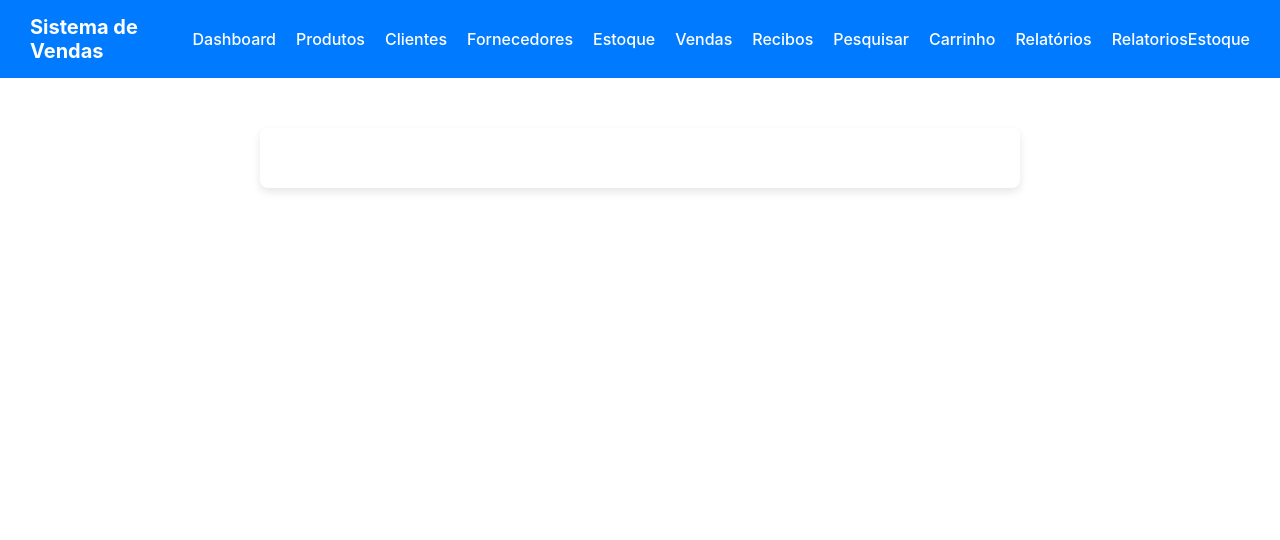
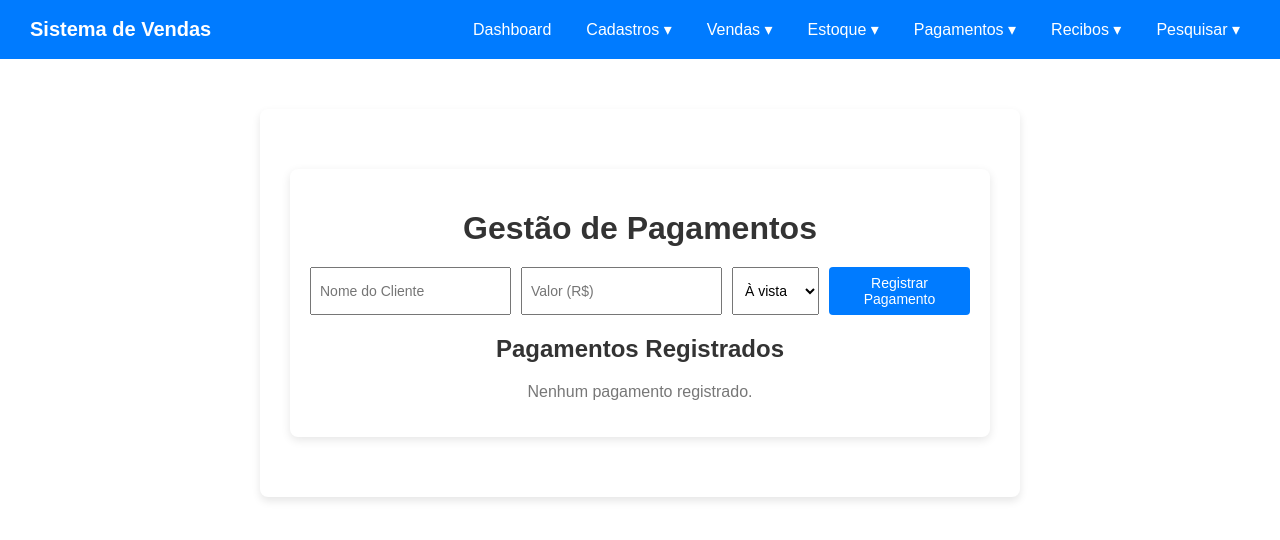
Before and after one commit to luismachadoprusch-bot/Vendas, a React (Create React App) app in the folder vendas-simples/: page /GestaoPagamentos in a window 1280 px wide. Shown: the top 540 px of the page. Built offline with nearby package versions, Linux system fonts and the light colour scheme.

Commit message:
Novas atualização

```diff
--- a/vendas-simples/src/App.css
+++ b/vendas-simples/src/App.css
@@ -6,6 +6,7 @@
   background-color: #007bff;
   color: white;
   padding: 15px 30px;
+  font-family: Arial, sans-serif;
 }
 
 .navbar-logo {
@@ -13,25 +14,73 @@
   font-size: 20px;
 }
 
-.navbar-links a {
+.navbar-links {
+  display: flex;
+  align-items: center;
+  gap: 15px;
+}
+
+/* Links normais */
+.navbar-links a, .dropbtn {
   color: white;
-  margin-left: 20px;
   text-decoration: none;
   font-weight: 500;
+  padding: 5px 10px;
+  border: none;
+  background: none;
+  cursor: pointer;
+  font-size: 16px;
 }
 
-.navbar-links a:hover {
-  text-decoration: underline;
+.navbar-links a:hover, .dropbtn:hover {
+  background-color: rgba(255, 255, 255, 0.2);
+  border-radius: 4px;
+}
+
+/* Dropdown container */
+.dropdown {
+  position: relative;
+  display: inline-block;
+}
+
+/* Dropdown menu */
+.dropdown-content {
+  display: none;
+  position: absolute;
+  top: 35px;
+  left: 0;
+  background-color: white;
+  min-width: 160px;
+  border-radius: 4px;
+  box-shadow: 0px 4px 8px rgba(0,0,0,0.2);
+  z-index: 1;
+}
+
+/* Links dentro do dropdown */
+.dropdown-content a {
+  color: #333;
+  padding: 10px;
+  text-decoration: none;
+  display: block;
+}
+
+.dropdown-content a:hover {
+  background-color: #f1f1f1;
+}
+
+/* Mostrar dropdown ao passar o mouse */
+.dropdown:hover .dropdown-content {
+  display: block;
 }
 
 /* Container principal */
 .container {
   padding: 30px;
-  font-family: Arial, sans-serif;
 }
 
 /* Dashboard simplificado */
 .dashboard {
   text-align: center;
   margin-top: 50px;
+  font-family: Arial, sans-serif;
 }
--- a/vendas-simples/src/App.js
+++ b/vendas-simples/src/App.js
@@ -1,4 +1,4 @@
-import React from 'react';
+import React, { useState } from 'react';
 import { BrowserRouter as Router, Routes, Route, Link } from 'react-router-dom';
 import CadastroProdutos from './CadastroProdutos';
 import CadastroClientes from './CadastroClientes';
@@ -10,24 +10,103 @@ import PesquisaProdutos from './PesquisaProdutos';
 import CarrinhoCompras from './CarrinhoCompras';
 import RelatoriosVendas from './RelatoriosVendas';
 import RelatoriosEstoque from './RelatoriosEstoque';
+import GestaoPagamentos from './GestaoPagamentos';
 import './App.css';
 
 function Navbar() {
+  const [showCadastros, setShowCadastros] = useState(false);
+  const [showVendas, setShowVendas] = useState(false);
+  const [showEstoque, setShowEstoque] = useState(false);
+  const [showPagamentos, setShowPagamentos] = useState(false);
+  const [showRecibos, setShowRecibos] = useState(false);
+  const [showPesquisar, setShowPesquisar] = useState(false);
+
   return (
     <nav className="navbar">
       <div className="navbar-logo">Sistema de Vendas</div>
       <div className="navbar-links">
-        <Link to="/">Dashboard</Link>
-        <Link to="/produtos">Produtos</Link>
-        <Link to="/clientes">Clientes</Link>
-        <Link to="/fornecedores">Fornecedores</Link>
-        <Link to="/estoque">Estoque</Link>
-        <Link to="/vendas">Vendas</Link>
-        <Link to="/recibos">Recibos</Link>
-        <Link to="/pesquisar">Pesquisar</Link>
-        <Link to="/carrinho">Carrinho</Link>
-        <Link to="/relatorios">Relatórios</Link>
-         <Link to="/RelatoriosEstoque">RelatoriosEstoque</Link>
+
+        {/* Dashboard */}
+        <div className="dropdown">
+          <Link to="/">Dashboard</Link>
+        </div>
+
+        {/* Cadastros */}
+        <div className="dropdown"
+             onMouseEnter={() => setShowCadastros(true)}
+             onMouseLeave={() => setShowCadastros(false)}>
+          <button className="dropbtn">Cadastros ▾</button>
+          {showCadastros && (
+            <div className="dropdown-content">
+              <Link to="/produtos">Produtos</Link>
+              <Link to="/clientes">Clientes</Link>
+              <Link to="/fornecedores">Fornecedores</Link>
+            </div>
+          )}
+        </div>
+
+        {/* Vendas */}
+        <div className="dropdown"
+             onMouseEnter={() => setShowVendas(true)}
+             onMouseLeave={() => setShowVendas(false)}>
+          <button className="dropbtn">Vendas ▾</button>
+          {showVendas && (
+            <div className="dropdown-content">
+              <Link to="/vendas">Registro de Vendas</Link>
+              <Link to="/carrinho">Carrinho</Link>
+            </div>
+          )}
+        </div>
+
+        {/* Estoque */}
+        <div className="dropdown"
+             onMouseEnter={() => setShowEstoque(true)}
+             onMouseLeave={() => setShowEstoque(false)}>
+          <button className="dropbtn">Estoque ▾</button>
+          {showEstoque && (
+            <div className="dropdown-content">
+              <Link to="/estoque">Controle Estoque</Link>
+              <Link to="/RelatoriosEstoque">Relatórios Estoque</Link>
+            </div>
+          )}
+        </div>
+
+        {/* Pagamentos */}
+        <div className="dropdown"
+             onMouseEnter={() => setShowPagamentos(true)}
+             onMouseLeave={() => setShowPagamentos(false)}>
+          <button className="dropbtn">Pagamentos ▾</button>
+          {showPagamentos && (
+            <div className="dropdown-content">
+              <Link to="/GestaoPagamentos">Gestão de Pagamentos</Link>
+            </div>
+          )}
+        </div>
+
+        {/* Recibos */}
+        <div className="dropdown"
+             onMouseEnter={() => setShowRecibos(true)}
+             onMouseLeave={() => setShowRecibos(false)}>
+          <button className="dropbtn">Recibos ▾</button>
+          {showRecibos && (
+            <div className="dropdown-content">
+              <Link to="/recibos">Emissão de Recibos</Link>
+            </div>
+          )}
+        </div>
+
+        {/* Pesquisar */}
+        <div className="dropdown"
+             onMouseEnter={() => setShowPesquisar(true)}
+             onMouseLeave={() => setShowPesquisar(false)}>
+          <button className="dropbtn">Pesquisar ▾</button>
+          {showPesquisar && (
+            <div className="dropdown-content">
+              <Link to="/pesquisar">Pesquisa de Produtos</Link>
+            </div>
+          )}
+        </div>
+
       </div>
     </nav>
   );
@@ -56,8 +135,9 @@ function App() {
           <Route path="/recibos" element={<EmissaoRecibos />} />
           <Route path="/pesquisar" element={<PesquisaProdutos />} />
           <Route path="/carrinho" element={<CarrinhoCompras />} />
+          <Route path="/RelatoriosEstoque" element={<RelatoriosEstoque />} />
+          <Route path="/GestaoPagamentos" element={<GestaoPagamentos />} />
           <Route path="/relatorios" element={<RelatoriosVendas />} />
-          <Route path="/RelatoriosEstoque" element={<RelatoriosEstoque />} />
         </Routes>
       </div>
     </Router>
--- /dev/null
+++ b/vendas-simples/src/GestaoPagamentos.css
@@ -0,0 +1,74 @@
+.container-pagamentos {
+  max-width: 800px;
+  margin: 30px auto;
+  padding: 20px;
+  background: #fff;
+  border-radius: 8px;
+  box-shadow: 0 3px 10px rgba(0,0,0,0.1);
+  font-family: Arial, sans-serif;
+}
+
+h1, h2 {
+  text-align: center;
+  color: #333;
+}
+
+.formulario-pagamentos {
+  display: flex;
+  justify-content: space-between;
+  margin-bottom: 20px;
+  gap: 10px;
+}
+
+.formulario-pagamentos input,
+.formulario-pagamentos select {
+  padding: 8px;
+  font-size: 14px;
+  flex: 1;
+}
+
+.formulario-pagamentos button {
+  padding: 8px 15px;
+  background-color: #007BFF;
+  border: none;
+  color: white;
+  cursor: pointer;
+  border-radius: 4px;
+}
+
+.formulario-pagamentos button:hover {
+  background-color: #0056b3;
+}
+
+.tabela-pagamentos {
+  width: 100%;
+  border-collapse: collapse;
+}
+
+.tabela-pagamentos th, .tabela-pagamentos td {
+  border: 1px solid #ddd;
+  padding: 10px;
+  text-align: center;
+}
+
+.tabela-pagamentos th {
+  background-color: #f4f4f4;
+  color: #333;
+}
+
+.tabela-pagamentos tr:nth-child(even) {
+  background-color: #f9f9f9;
+}
+
+.tabela-pagamentos button {
+  padding: 5px 10px;
+  background-color: #dc3545;
+  border: none;
+  color: white;
+  border-radius: 4px;
+  cursor: pointer;
+}
+
+.tabela-pagamentos button:hover {
+  background-color: #b02a37;
+}
--- /dev/null
+++ b/vendas-simples/src/GestaoPagamentos.js
@@ -0,0 +1,91 @@
+import React, { useState } from 'react';
+import './GestaoPagamentos.css';
+
+function GestaoPagamentos() {
+  const [pagamentos, setPagamentos] = useState([]);
+  const [cliente, setCliente] = useState('');
+  const [valor, setValor] = useState('');
+  const [tipoPagamento, setTipoPagamento] = useState('À vista');
+
+  const adicionarPagamento = () => {
+    if (!cliente || !valor) {
+      alert('Preencha todos os campos!');
+      return;
+    }
+
+    const novoPagamento = {
+      id: Date.now(),
+      cliente,
+      valor: parseFloat(valor),
+      tipoPagamento,
+    };
+
+    setPagamentos([...pagamentos, novoPagamento]);
+    setCliente('');
+    setValor('');
+    setTipoPagamento('À vista');
+  };
+
+  const removerPagamento = (id) => {
+    setPagamentos(pagamentos.filter((p) => p.id !== id));
+  };
+
+  return (
+    <div className="container-pagamentos">
+      <h1>Gestão de Pagamentos</h1>
+
+      <div className="formulario-pagamentos">
+        <input
+          type="text"
+          placeholder="Nome do Cliente"
+          value={cliente}
+          onChange={(e) => setCliente(e.target.value)}
+        />
+        <input
+          type="number"
+          placeholder="Valor (R$)"
+          value={valor}
+          onChange={(e) => setValor(e.target.value)}
+        />
+        <select
+          value={tipoPagamento}
+          onChange={(e) => setTipoPagamento(e.target.value)}
+        >
+          <option>À vista</option>
+          <option>A prazo</option>
+        </select>
+        <button onClick={adicionarPagamento}>Registrar Pagamento</button>
+      </div>
+
+      <h2>Pagamentos Registrados</h2>
+      {pagamentos.length === 0 ? (
+        <p>Nenhum pagamento registrado.</p>
+      ) : (
+        <table className="tabela-pagamentos">
+          <thead>
+            <tr>
+              <th>Cliente</th>
+              <th>Valor (R$)</th>
+              <th>Tipo</th>
+              <th>Ação</th>
+            </tr>
+          </thead>
+          <tbody>
+            {pagamentos.map((p) => (
+              <tr key={p.id}>
+                <td>{p.cliente}</td>
+                <td>{p.valor.toFixed(2)}</td>
+                <td>{p.tipoPagamento}</td>
+                <td>
+                  <button onClick={() => removerPagamento(p.id)}>Remover</button>
+                </td>
+              </tr>
+            ))}
+          </tbody>
+        </table>
+      )}
+    </div>
+  );
+}
+
+export default GestaoPagamentos;
```
